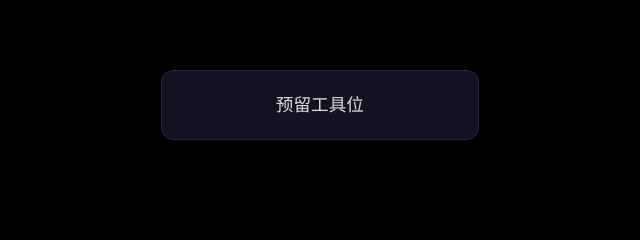
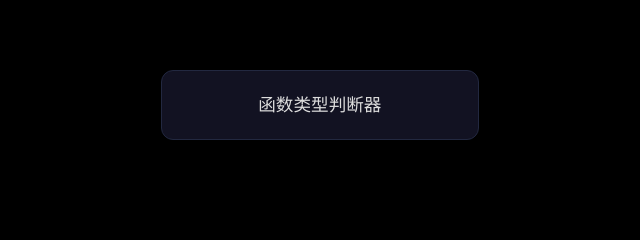
Before and after one commit to Mizar666/huaqiang-school-2507, a plain HTML site: page index.html in a window 1280 px wide. Shown: the part 2172-2412 px from the top of the page, 29-669 px from the left. Drawn offline with Linux system fonts and the light colour scheme.

Commit message:
Update index.html
我丢你楼木

```diff
--- a/index.html
+++ b/index.html
@@ -185,7 +185,7 @@
   <div class="link-container">
     <a href="calb.html" target="_blank" rel="noopener" class="link-box">等差数列检测器</a>
     <a href="calc2.html" target="_blank" rel="noopener" class="link-box">等比数列检测器（在建）</a>
-    <a href="#" class="link-box">预留工具位</a>
+    <a href="calc3.html" target="_blank" rel="noopener" class="link-box">函数类型判断器</a>
     <a href="#" class="link-box">预留工具位</a>
     <a href="#" class="link-box">预留工具位</a>
     <a href="#" class="link-box">预留工具位</a>
```
